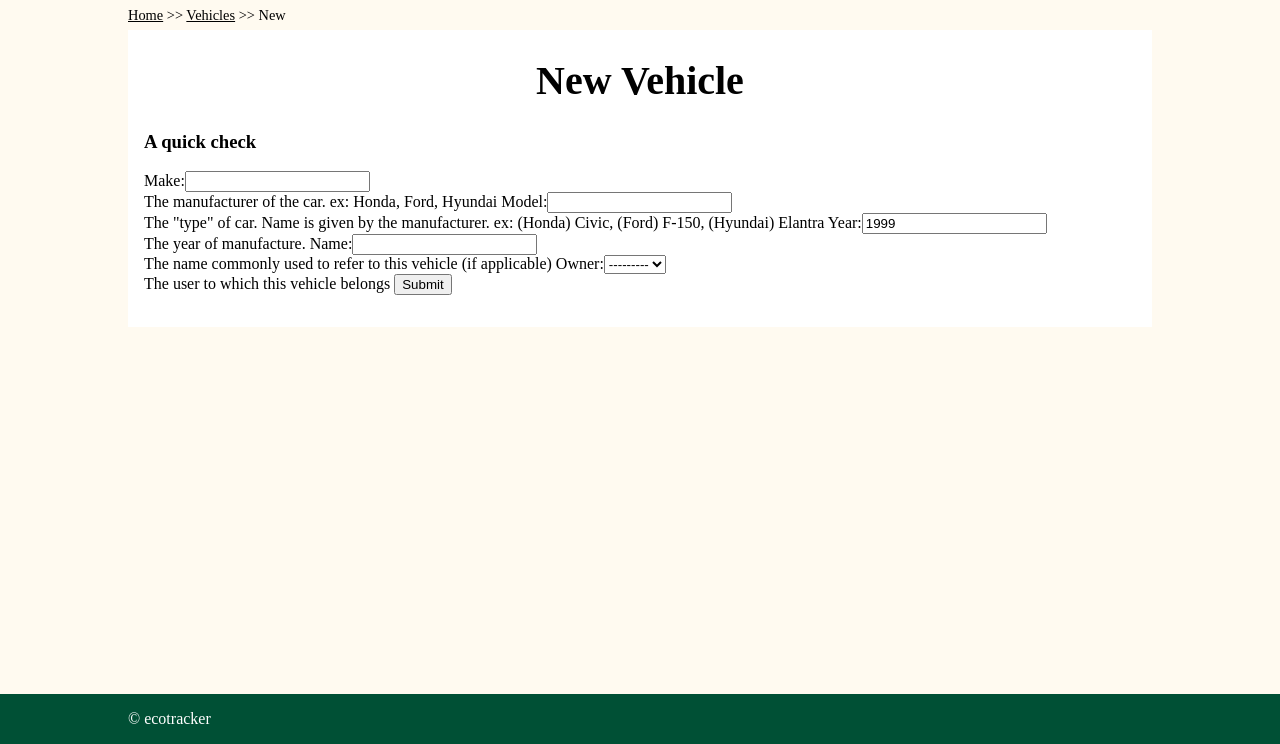
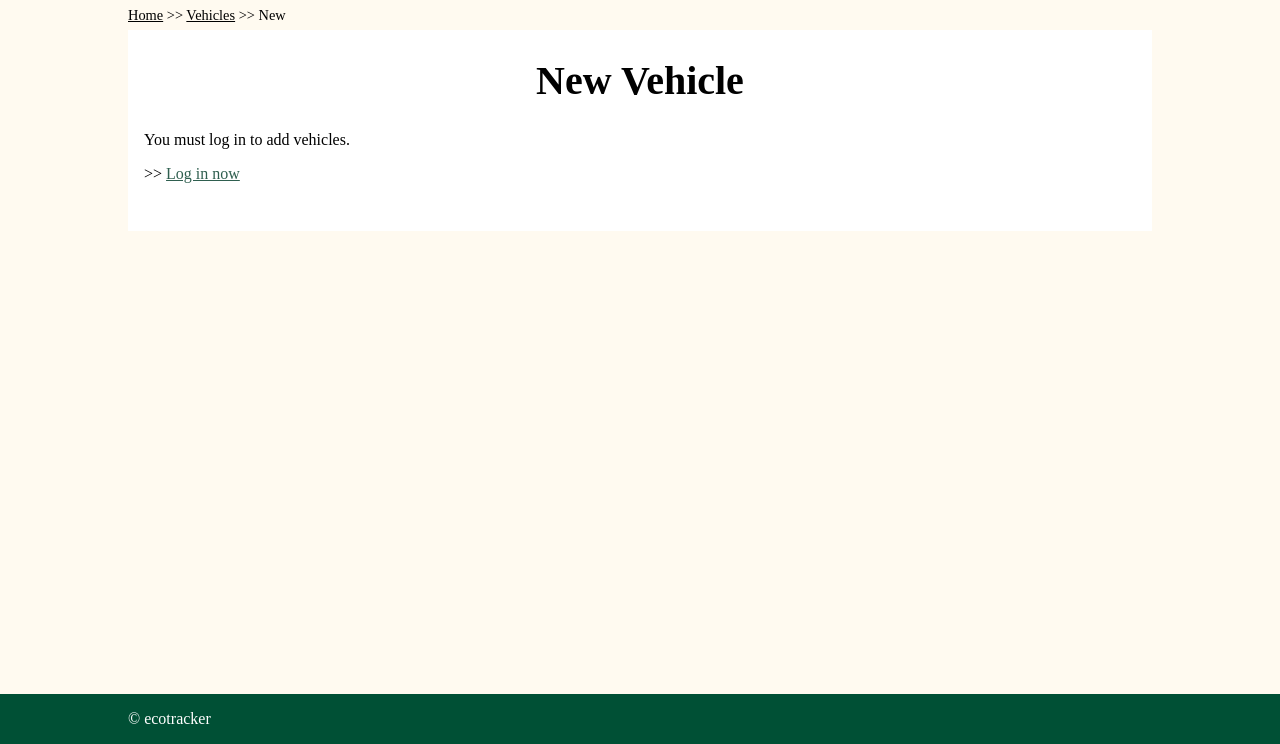
Before and after one commit to nathanalexanderpage/ecotracker, a Django app: page /vehicles/new/ in a window 1280 px wide. Shown: the part 56-800 px from the top of the page. Run offline with Django 3.2, Linux system fonts and the light colour scheme; data that the repository does not hold is empty.

Commit message:
new Vehicle form HTML re-done from scratch; quick test proved functional

```diff
--- a/FuelEcoTracker/FuelTrackerApp/static/FuelTrackerApp/style.css
+++ b/FuelEcoTracker/FuelTrackerApp/static/FuelTrackerApp/style.css
@@ -61,7 +61,7 @@ nav ul li {
 nav ul a:hover {
 	background-color: rgb(115, 230, 191);
 }
-.flex-stretch-center {
+.flex-stretch-center { /* also BUFFER DIV BEFORE FOOTER (for short pages) */
 	padding: 0;
 	flex-grow: 1;
 	flex-shrink: 1;
@@ -83,5 +83,3 @@ nav ul a:hover {
 	width: 100%;
 	height: 30em;
 }
-
-/* BUFFER DIV BEFORE FOOTER (for short pages) */
--- a/FuelEcoTracker/FuelTrackerApp/templates/FuelTrackerApp/vehicle/new.html
+++ b/FuelEcoTracker/FuelTrackerApp/templates/FuelTrackerApp/vehicle/new.html
@@ -10,9 +10,10 @@
 
 {% block content %}
 	<h1>New Vehicle</h1>
-	{% if user.is_authenticated %}
-		<p>logged in as {{ user.username }}</p>
-	{% endif %}
+	{% if not user.is_authenticated %}
+		<p>You must log in to add vehicles.</p>
+		<p>&gt;&gt; <a href="{% url 'user_login' %}">Log in now</a></p>
+	{% else %}
 		<section>
 			<h3>A quick check</h3>
 			{% if vehicles %}
@@ -29,36 +30,47 @@
 				</figure>
 			{% endif %}
 		</section>
-	<!-- <form action="index.html" method="post">
-		<div>
+		<section>
+			{% if error_message %}
+				<p><strong>{{ error_message }}</strong></p>
+			{% endif %}
+			<form method="post">
+				{% csrf_token %}
 				<h3>New Vehicle Entry Form</h3>
-			<div class="field">
-				<label for="make">Make</label>
-				<input type="text" name="make" placeholder="Honda">
-			</div>
-			<div class="field">
-				<label for="model">Model</label>
-				<input type="text" name="model" placeholder="Civic">
-			</div>
-			<div class="field">
-				<label for="year">Year</label>
-				<input type="number" name="year" value="1999">
-			</div>
-			<div class="field">
-				<label for="nickname">Nickname</label>
-				<input type="text" name="nickname" placeholder="Hayden">
-			</div>
-			<div class="field">
+				<ul>
+					<li>
+						<label for="id_make">Make:</label>
+						<input type="text" name="make" maxlength="40" required="" id="id_make">
+						<span class="helptext">The manufacturer of the car. ex: Honda, Ford, Hyundai</span>
+					</li>
+					<li>
+						<label for="id_model">Model:</label>
+						<input type="text" name="model" maxlength="40" required="" id="id_model">
+						<span class="helptext">The "type" of car. Name is given by the manufacturer. ex: (Honda) Civic, (Ford) F-150, (Hyundai) Elantra</span>
+					</li>
+					<li>
+						<label for="id_year">Year:</label>
+						<input type="number" name="year" value="1999" required="" id="id_year">
+						<span class="helptext">The year of manufacture.</span>
+					</li>
+					<li>
+						<label for="id_nickname">Name:</label>
+						<input type="text" name="nickname" maxlength="40" id="id_nickname">
+						<span class="helptext">The name commonly used to refer to this vehicle (if applicable)</span>
+					</li>
+					<li>
+						<label for="id_owner">Owner:</label>
+						<input type="hidden" name="owner" value="{{ user.id }}">
+						<p id="id_owner" class="pre-filled">
+							{{ user.username }}
+						</p>
+						<span class="helptext">The user to which this vehicle belongs</span>
+					</li>
+					<li>
 						<input type="submit" name="submit" value="Submit">
-			</div>
-		</div>
-	</form> -->
-	{% if error_message %}<p><strong>{{ error_message }}</strong></p>{% endif %}
-	<form method="post">
-		<div>
-			{% csrf_token %}
-			{{ form }}
-			<input type="submit" name="submit" value="Submit">
-		</div>
+					</li>
+				</ul>
 			</form>
+		</section>
+	{% endif %}
 {% endblock %}
--- a/FuelEcoTracker/FuelTrackerApp/views.py
+++ b/FuelEcoTracker/FuelTrackerApp/views.py
@@ -122,7 +122,6 @@ def receipt_detail(request, receipt_id):
 		'receipt': receipt,
 		'fuel_station': fuel_station,
 		'vehicle': vehicle,
-		# 'owner': owner,
 		'price_total': round((receipt.price_per_gal * receipt.gallons), 2)
 	}
 	return render(request, 'FuelTrackerApp/receipt/detail.html', context)
@@ -130,7 +129,6 @@ def receipt_new(request):
 	if request.method == 'POST':
 		form = ReceiptForm(request.POST)
 		if form.is_valid():
-			next_url = request.POST.get('next')
 			model_instance = form.save(commit=False)
 			model_instance.timestamp = timezone.now()
 			model_instance.save()
@@ -170,13 +168,14 @@ def vehicle_new(request):
 	except:
 		vehicles = None
 	if request.method == 'POST':
+		print(request.POST)
 		form = VehicleForm(request.POST)
 		if form.is_valid():
 			next_url = request.POST.get('next')
 			model_instance = form.save(commit=False)
 			model_instance.timestamp = timezone.now()
 			model_instance.save()
-			return redirect(vehicle_index)
+			return redirect('vehicle_index')
 	else:
 		form = VehicleForm()
 	context = {
```
Lines whose indentation alone changed are shown as unchanged.
